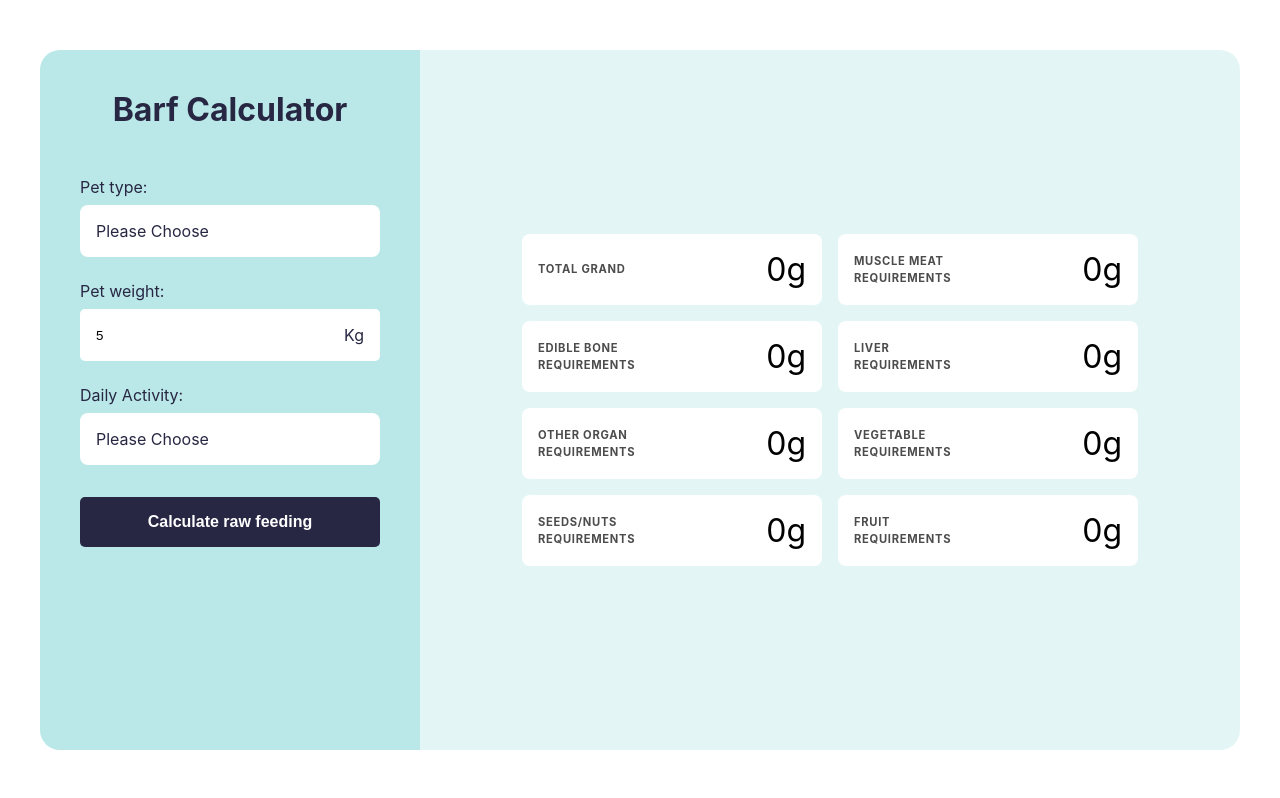
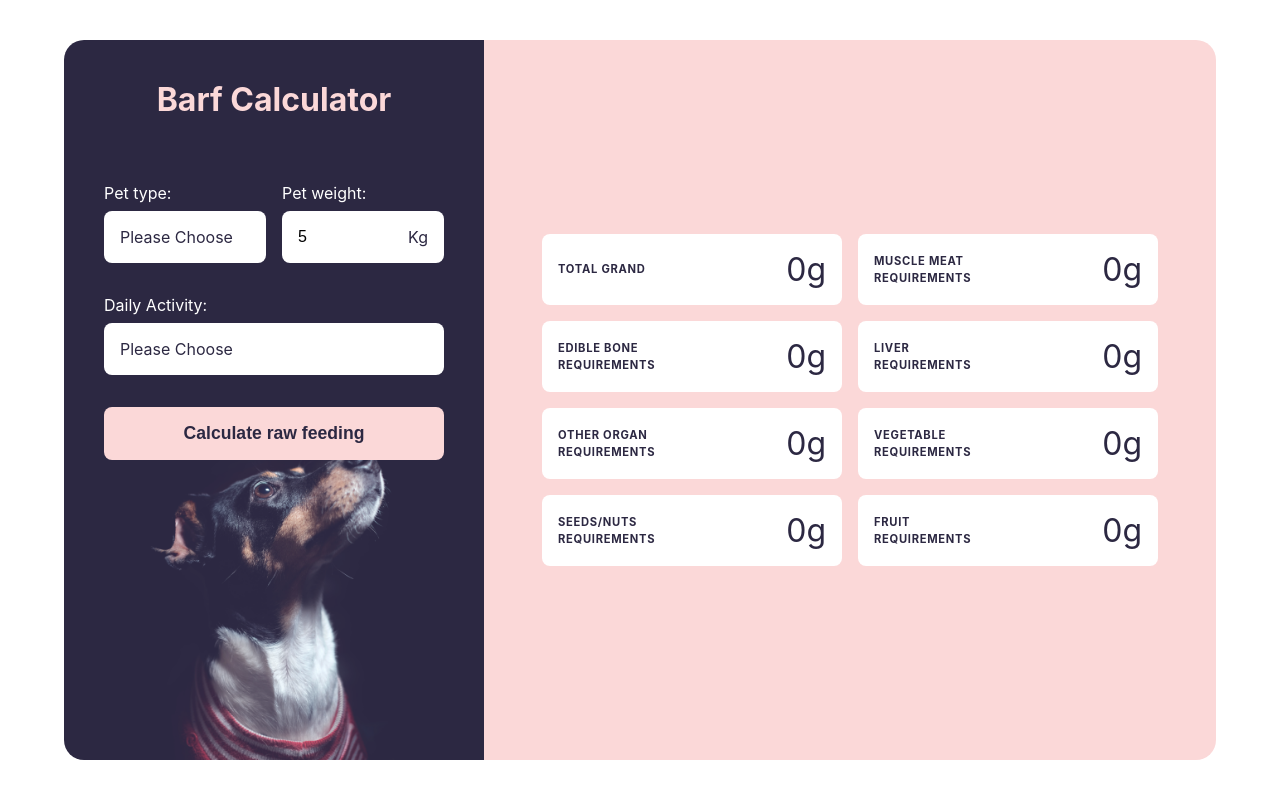
Before and after one commit to rubencsepke/react-barf-calculator, a React (Create React App) app: page / in a window 1280 px wide. Both pictures are taken after typing "5" into the empty fields and a click on the button "Calculate raw feeding". Built offline with nearby package versions, Linux system fonts and the light colour scheme.

Commit message:
Minor changes

```diff
--- a/src/App.js
+++ b/src/App.js
@@ -21,15 +21,18 @@ const App = () => {
 
   const handleSelectedPetType = (name) => {
     setSelectedPetType(name);
+    setShowResults(false);
   }
 
   const handleWeight = (e) => {
-    setWeight(e.target.value)
+    setWeight(e.target.value);
+    setShowResults(false);
   }
 
-  const handleSelectedDailyActivity = (name, percentage) => {
+  const handleSelectedDailyActivity = (name, percentage='') => {
     setSelectedDailyActivity(name);
     setSelectedDailyActivityPercentage(percentage)
+    setShowResults(false);
   }
 
   const calculate = (e) => {
@@ -49,7 +52,7 @@ const App = () => {
           <button type="submit" className="submit">Calculate raw feeding</button>
         </form>
       </Sidebar>
-      <Info showResults={showResults} grandTotal={grandTotal} requirements={requirements} />
+      <Info showResults={showResults} grandTotal={grandTotal} requirements={requirements} selectedPetType={selectedPetType} />
     </div>
   );
 }
--- a/src/components/Info.js
+++ b/src/components/Info.js
@@ -1,23 +1,26 @@
 import React from 'react';
 import '../css/info.css';
 
-const Info = ({showResults, grandTotal, requirements}) => {
+const Info = ({showResults, grandTotal, requirements, selectedPetType}) => {
   return (
     <div className="info">
+      {showResults && (
         <div className="info-content">
           <div className="card">
             <h6 className="card-title">Total grand</h6>
             <span className="gram">{grandTotal}g</span>
           </div>
-        {showResults && (
-          requirements.map(requirement => (
+          {requirements.map(requirement => {
+            const {dog, puppy} = requirement.percentage;
+            return (
               <div className="card">
                 <h6 className="card-title">{requirement.name}</h6>
-              <Gram grandTotal={grandTotal} percentage={requirement.percentage} />
+                <Gram grandTotal={grandTotal} percentage={selectedPetType === "Dog" ? dog : puppy} />
               </div>
-          ))
+            )
+          })}
+        </div>
       )}
-      </div>
     </div>
   )
 }
--- a/src/components/form/Input.js
+++ b/src/components/form/Input.js
@@ -1,4 +1,4 @@
-import React, {useState} from 'react';
+import React from 'react';
 
 const Input = ({title, handleWeight, weight}) => {
 
--- a/src/components/form/Select.js
+++ b/src/components/form/Select.js
@@ -35,7 +35,7 @@ const Options = ({optionType, options, handleSelected}) => {
     const data = options.map(option => (
       <li className="select-option" onClick={() => handleSelected(option.name, option.percentage)} key={option.id}>
         <div>
-          <span>{option.percentage}%</span> {option.name}
+          {option.name}
         </div>
       </li>
     ));
--- a/src/css/_variables.css
+++ b/src/css/_variables.css
@@ -1,8 +1,7 @@
 :root {
   /* Colors */
-  --dark-blue: #272643;
+  --dark-blue: #2c2842;
   --white: #ffffff;
-  --light-blue-1: #e3f6f5;
-  --light-blue-2: #bae8e8;
-  --light-blue-3: #2c698d;
+  --light-blue: #56a1f5;
+  --light-pink: #fbd8d8;
 }
--- a/src/css/app.css
+++ b/src/css/app.css
@@ -1,7 +1,8 @@
 .container {
-  width: 1200px;
-  height: 700px;
+  width: 90vw;
+  max-width: 1200px;
+  height: 90vh;
   display: grid;
-  grid-template-columns: 380px 1fr;
+  grid-template-columns: 420px 1fr;
   border-radius: 20px;
 }
--- a/src/css/info.css
+++ b/src/css/info.css
@@ -4,15 +4,17 @@
   display: flex;
   align-items: center;
   justify-content: center;
-  background: var(--light-blue-1);
+  background: var(--light-pink);
   border-top-right-radius: 20px;
   border-bottom-right-radius: 20px;
+  padding: 40px;
 }
 
 .info .info-content {
   display: grid;
   grid-template-columns: repeat(2, 300px);
   grid-gap: 16px;
+  color: var(--dark-blue);
 }
 
 .info .info-content .card {
@@ -23,6 +25,7 @@
   background: var(--white);
   padding: 16px;
   border-radius: 8px;
+  animation: show 0.3s;
 }
 
 .info .info-content .card .card-title {
@@ -30,7 +33,7 @@
   width: 40%;
   font-size: 0.7rem;
   letter-spacing: 0.7px;
-  color: #4c4c4c;
+  color: var(--dark-blue);
   text-transform: uppercase;
   line-height: 1.5;
 }
@@ -39,3 +42,12 @@
   display: inline-block;
   font-size: 2rem;
 }
+
+@keyframes show {
+  from {
+    opacity: 0;
+  }
+  to {
+    opacity: 1;
+  }
+}
--- a/src/css/sidebar.css
+++ b/src/css/sidebar.css
@@ -7,9 +7,11 @@
 }
 
 .sidebar {
-  background: var(--light-blue-2);
+  background: var(--dark-blue) url(../images/sidebar_background.png) no-repeat
+    bottom center;
+  background-size: 75% auto;
   padding: 40px;
-  color: var(--dark-blue);
+  color: var(--white);
   border-top-left-radius: 20px;
   border-bottom-left-radius: 20px;
 }
@@ -18,10 +20,22 @@
   text-align: center;
   font-size: 2rem;
   margin-bottom: 3rem;
+  color: var(--light-pink);
+}
+
+.sidebar form {
+  display: grid;
+  grid-template-columns: repeat(2, 1fr);
+  grid-gap: 16px;
 }
 
 .input-block {
-  margin-top: 1.5rem;
+  margin-top: 1rem;
+}
+
+.input-block:nth-child(3) {
+  grid-column: 1/3;
+  grid-row: 2;
 }
 
 .input-block label {
@@ -31,6 +45,7 @@
 
 .select-container {
   position: relative;
+  color: var(--dark-blue);
 }
 
 .select-container .selected-item {
@@ -89,23 +104,35 @@
   justify-content: space-between;
   background: var(--white);
   padding: 16px;
-  border-radius: 5px;
+  border-radius: 8px;
+  color: var(--dark-blue);
 }
 
 .input-field input {
   border: 0;
   outline: 0;
+  font-size: 16px;
+  width: 50px;
 }
 
 .submit {
+  grid-column: 1/3;
+  grid-row: 3;
   border: 0;
-  background: var(--dark-blue);
+  background: var(--light-pink);
   padding: 16px;
-  border-radius: 5px;
-  color: var(--white);
+  border-radius: 8px;
+  color: var(--dark-blue);
   width: 100%;
   font-weight: 600;
-  font-size: 16px;
-  margin-top: 2rem;
+  font-size: 1.1rem;
+  margin-top: 1rem;
   cursor: pointer;
+  outline: 0;
+  box-shadow: 0;
+  transition: box-shadow 0.3s;
 }
+
+.submit:hover {
+  box-shadow: 0 0 0 4px rgba(251, 216, 216, 0.5);
+}
--- a/src/data/dailyActivities.json
+++ b/src/data/dailyActivities.json
@@ -1,8 +1,8 @@
 [
-  {"id": 1, "percentage": 1.5, "name": "Sedentar"},
-  {"id": 2, "percentage": 2, "name": "Low Activit"},
-  {"id": 3, "percentage": 2.5, "name": "Moderate Activit"},
-  {"id": 4, "percentage": 3, "name": "Active, Normal Intensit"},
-  {"id": 5, "percentage": 3.5, "name": "Active, Moderate Intensit"},
-  {"id": 6, "percentage": 4, "name": "Active, High Intensit"}
+  {"id": 1, "percentage": 1.5, "name": "Sedentary"},
+  {"id": 2, "percentage": 2, "name": "Low Activity"},
+  {"id": 3, "percentage": 2.5, "name": "Moderate Activity"},
+  {"id": 4, "percentage": 3, "name": "Active, Normal Intensity"},
+  {"id": 5, "percentage": 3.5, "name": "Active, Moderate Intensity"},
+  {"id": 6, "percentage": 4, "name": "Active, High Intensity"}
 ]
--- a/src/data/requirements.json
+++ b/src/data/requirements.json
@@ -1,9 +1,44 @@
 [
-  {"id": 1, "name": "Muscle Meat Requirements", "percentage": 70},
-  {"id": 2, "name": "Edible Bone Requirements", "percentage": 10},
-  {"id": 3, "name": "Liver Requirements", "percentage": 5},
-  {"id": 4, "name": "Other Organ Requirements", "percentage": 5},
-  {"id": 5, "name": "Vegetable Requirements", "percentage": 7},
-  {"id": 6, "name": "Seeds/Nuts Requirements", "percentage": 2},
-  {"id": 7, "name": "Fruit Requirements", "percentage": 1}
+  {"id": 1, "name": "Muscle Meat Requirements", "percentage":
+    {
+      "dog": 70,
+      "puppy": 58
+    }
+  },
+  {"id": 2, "name": "Edible Bone Requirements", "percentage":
+    {
+      "dog": 10,
+      "puppy": 17
+    }
+  },
+  {"id": 3, "name": "Liver Requirements", "percentage":
+    {
+      "dog": 5,
+      "puppy": 7
+    }
+  },
+  {"id": 4, "name": "Other Organ Requirements", "percentage":
+    {
+      "dog": 5,
+      "puppy": 7
+    }
+  },
+  {"id": 5, "name": "Vegetable Requirements", "percentage":
+    {
+      "dog": 7,
+      "puppy": 7
+    }
+  },
+  {"id": 6, "name": "Seeds/Nuts Requirements", "percentage":
+    {
+      "dog": 2,
+      "puppy": 3
+    }
+  },
+  {"id": 7, "name": "Fruit Requirements", "percentage":
+    {
+      "dog": 1,
+      "puppy": 1
+    }
+  }
 ]
```
Also changed, not shown: src/images/sidebar_background.png (added). Lines whose indentation alone changed are shown as unchanged.
